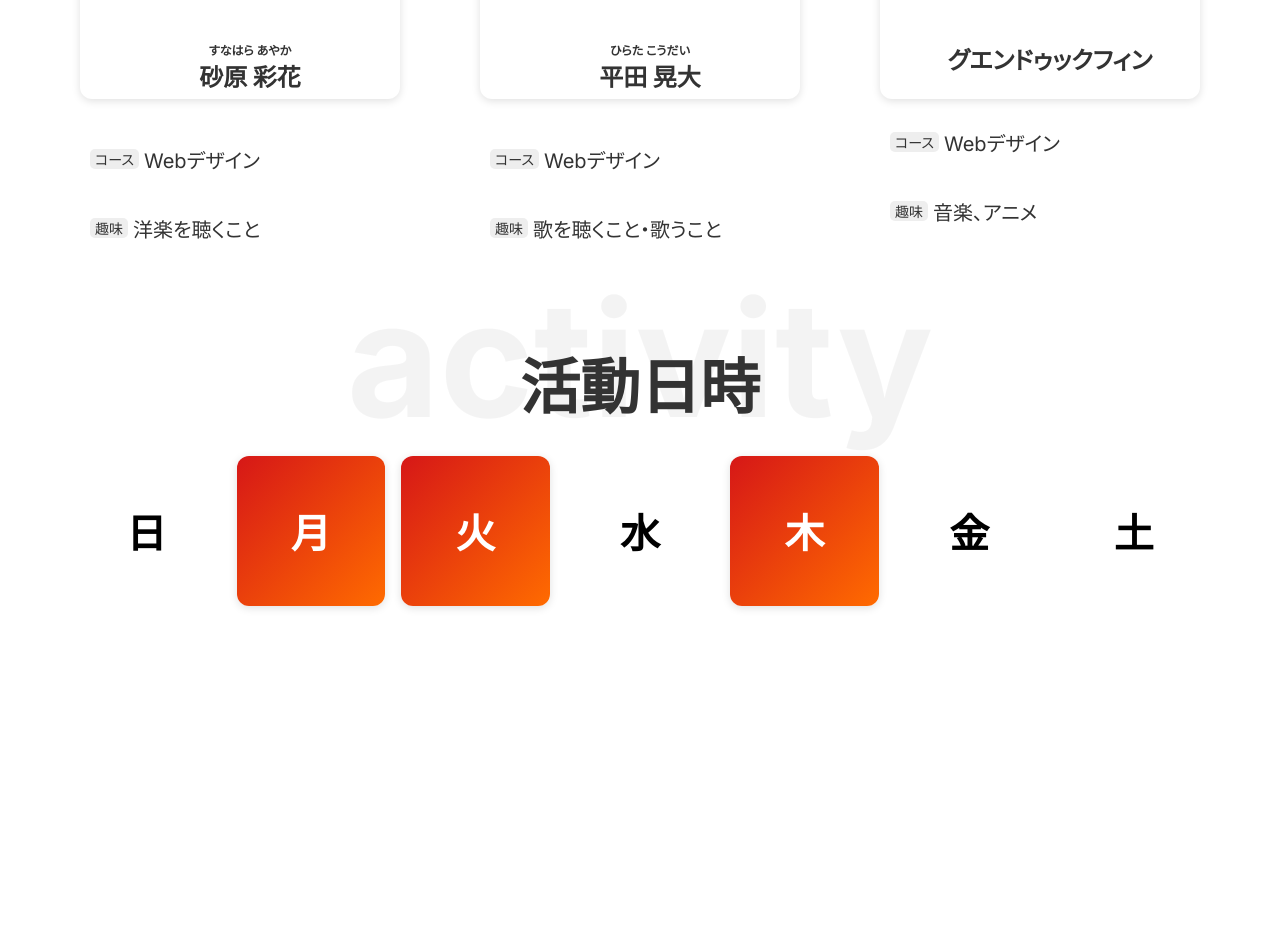
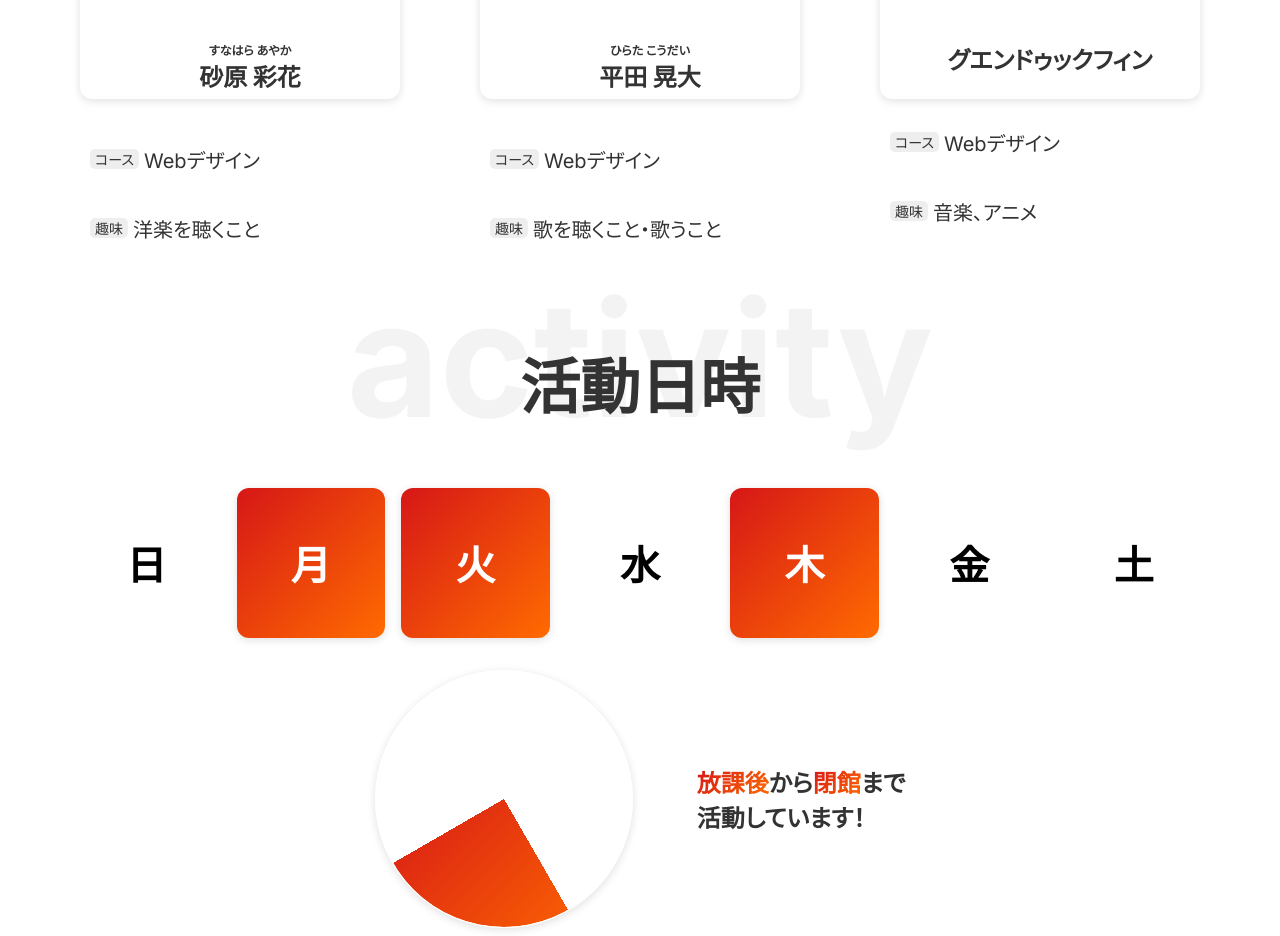
Before and after one commit to HondaYt/w2c-member-page, a Next.js app: page / in a window 1280 px wide. Shown: the part 3780-4716 px from the top of the page. Before the commit the page ends 4694 px from the top, so only its background shows below. Built offline with nearby package versions, Linux system fonts and the light colour scheme.

Commit message:
activityを追加

```diff
--- a/src/app/components/Details.tsx
+++ b/src/app/components/Activity.tsx
@@ -2,7 +2,7 @@ import Image from "next/image";
 import styles from "@/styles/components/details.module.scss";
 import SectionTitle from "@/app/components/SectionTitle";
 
-export default function Details() {
+export default function Activity() {
 	const isActive = true;
 	const ActivityDays = [
 		{ day: "日" },
@@ -14,7 +14,7 @@ export default function Details() {
 		{ day: "土" },
 	];
 	return (
-		<>
+		<div className={styles.activity}>
 			<SectionTitle title="活動日時" enTitle="activity" />
 			<div className={styles.activityDays}>
 				{ActivityDays.map((day) => (
@@ -26,12 +26,14 @@ export default function Details() {
 					</div>
 				))}
 			</div>
-			<div className={styles.activityTime}>
-				{/* <div className={styles.time}>18:00〜20:00</div> */}
-				<div className={styles.pie}>
-					<span>60%</span>
+			<div className={styles.activityTimes}>
+				<div className={styles.pie} />
+				<div className={styles.text}>
+					<span>放課後</span>から<span>閉館</span>まで
+					<br />
+					活動しています！
 				</div>
 			</div>
-		</>
+		</div>
 	);
 }
--- a/src/app/page.tsx
+++ b/src/app/page.tsx
@@ -8,7 +8,7 @@ import Introduction from "@/app/components/Introduction";
 // import SectionTitle from "@/app/components/SectionTitle";
 import Contents from "@/app/components/Contents";
 import Members from "@/app/components/Members";
-import Details from "@/app/components/Details";
+import Activity from "@/app/components/Activity";
 
 export default function App() {
 	return (
@@ -17,7 +17,7 @@ export default function App() {
 			<Introduction />
 			{/* <Contents /> */}
 			<Members />
-			<Details />
+			<Activity />
 		</main>
 	);
 }
--- a/src/styles/components/details.module.scss
+++ b/src/styles/components/details.module.scss
@@ -1,3 +1,9 @@
+.activity {
+    display: flex;
+    flex-direction: column;
+    gap: 32px;
+}
+
 .activityDays {
     display: flex;
     gap: 16px;
@@ -24,29 +30,51 @@
     }
 }
 
-.activityTime {
-    .time {
-        text-align: center;
-        font-size: 2.4rem;
-    }
+
+.activityTimes {
+    display: flex;
+    justify-content: center;
+    Align-items: center;
+    gap: 64px;
+
 
     .pie {
         position: relative;
-        margin-right: auto;
-        margin-left: auto;
-        width: 300px;
-        height: 300px;
+        width: 256px;
+        height: 256px;
+        text-align: center;
+        font-size: 2.4rem;
         border-radius: 50%;
+        overflow: hidden;
+        background-image: conic-gradient(from 150deg, transparent 0% 25%, #fff 25% 100%);
+        box-shadow: 0 2px 8px #00000020;
+        border: 1px solid #fff;
+
+        &::before {
+            content: '';
+            width: 100%;
+            height: 50%;
+            border-radius: 50%;
+            position: absolute;
+            top: 50%;
+            left: 50%;
+            transform: translate(-50%, 0%);
+            background: linear-gradient(135deg, #d61717 0%, #ff6b00 100%);
+            z-index: -10000;
+        }
     }
 
-    .pie span {
-        position: absolute;
-        top: 50%;
-        right: 50px;
-        transform: translateY(-50%);
-        color: #fff;
-        font-size: 26px;
+    .text {
+        font-size: 2.4rem;
         font-weight: 700;
+
+        span {
+            background: linear-gradient(133deg,
+                    #d61717 0%,
+                    #ff6b00 100%);
+            background-clip: text;
+            color: transparent;
+
+        }
     }
-
 }
--- a/src/styles/components/header.module.scss
+++ b/src/styles/components/header.module.scss
@@ -7,6 +7,7 @@
     left: 0;
     background: none;
     transition: all 0.5s;
+
     &::before {
         content: "";
         opacity: 0;
@@ -23,7 +24,9 @@
             opacity: 1;
             background: linear-gradient(180deg, #00000090 0%, #00000000 100%);
         }
+
         position: fixed;
+
         h1 {
             height: 80%;
             bottom: 50%;
@@ -40,14 +43,19 @@
         align-items: center;
         justify-content: flex-end;
         padding: 0 5rem;
-        background-color: rgba(255, 255, 255, 0.2); /* 背景色 */
-        border: 1px solid rgba(255, 255, 255, 0.4); /* ボーダー */
+        background-color: rgba(255, 255, 255, 0.2);
+        /* 背景色 */
+        border: 1px solid rgba(255, 255, 255, 0.4);
+        /* ボーダー */
         border-right-color: rgba(255, 255, 255, 0.4);
         border-bottom-color: rgba(255, 255, 255, 0.4);
         border-radius: 15px;
-        -webkit-backdrop-filter: blur(20px); /* ぼかしエフェクト */
+        -webkit-backdrop-filter: blur(20px);
+        /* ぼかしエフェクト */
         backdrop-filter: blur(20px);
-        box-shadow: 0 5px 20px #33333380; /* 薄い影 */
+        box-shadow: 0 5px 20px #33333380;
+
+        /* 薄い影 */
         h1 {
             position: absolute;
             left: 5rem;
@@ -57,16 +65,20 @@
             align-items: center;
             justify-content: center;
             transition: all 0.5s;
+
             img {
                 width: 100%;
                 height: 100%;
                 object-fit: cover;
             }
         }
+
         ul {
             display: flex;
+
             li {
                 margin-left: 4rem;
+
                 a {
                     position: relative;
                     display: flex;
@@ -85,32 +97,26 @@
                         font-weight: 800;
                         top: 85%;
                         right: 0;
-                        clip-path: polygon(
-                            100% 0,
-                            100% 0,
-                            100% 100%,
-                            100% 100%
-                        );
+                        clip-path: polygon(100% 0,
+                                100% 0,
+                                100% 100%,
+                                100% 100%);
                         font-size: 1.5rem;
-                        background: none;
-                        background: linear-gradient(
-                            133deg,
-                            #d61717 0%,
-                            #ff6b00 100%
-                        );
+                        background: linear-gradient(133deg,
+                                #d61717 0%,
+                                #ff6b00 100%);
                         background-clip: text;
                         color: transparent;
                     }
                 }
+
                 &:hover {
                     a {
                         span {
-                            clip-path: polygon(
-                                0% 0,
-                                100% 0,
-                                100% 100%,
-                                0% 100%
-                            );
+                            clip-path: polygon(0% 0,
+                                    100% 0,
+                                    100% 100%,
+                                    0% 100%);
                         }
                     }
                 }
```
